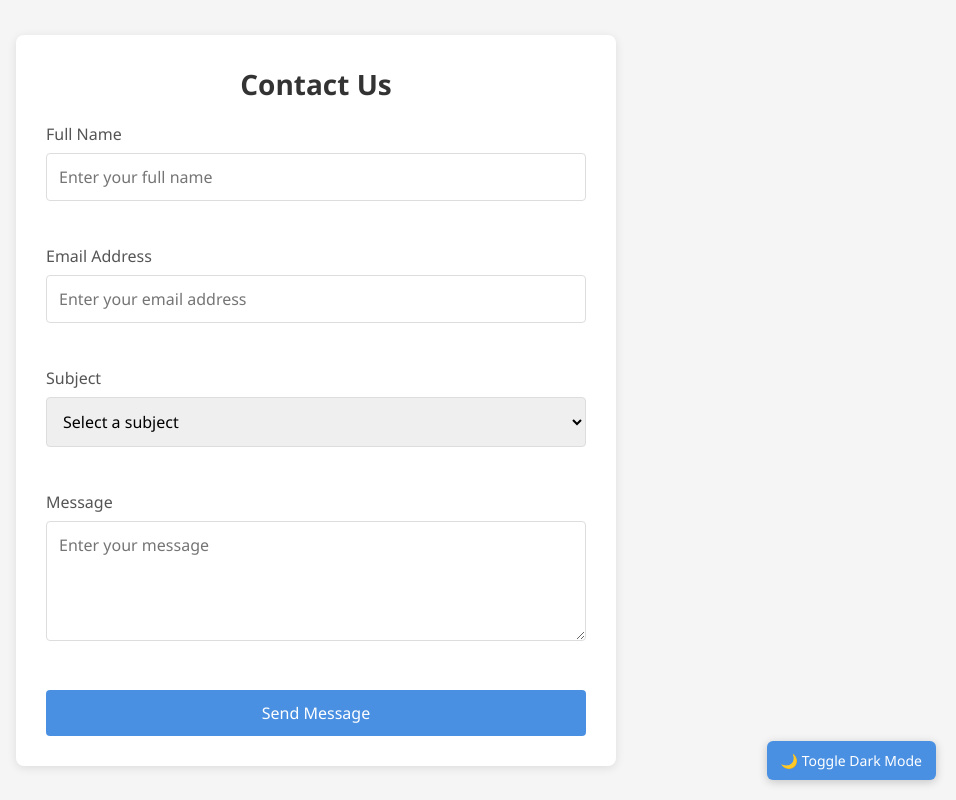
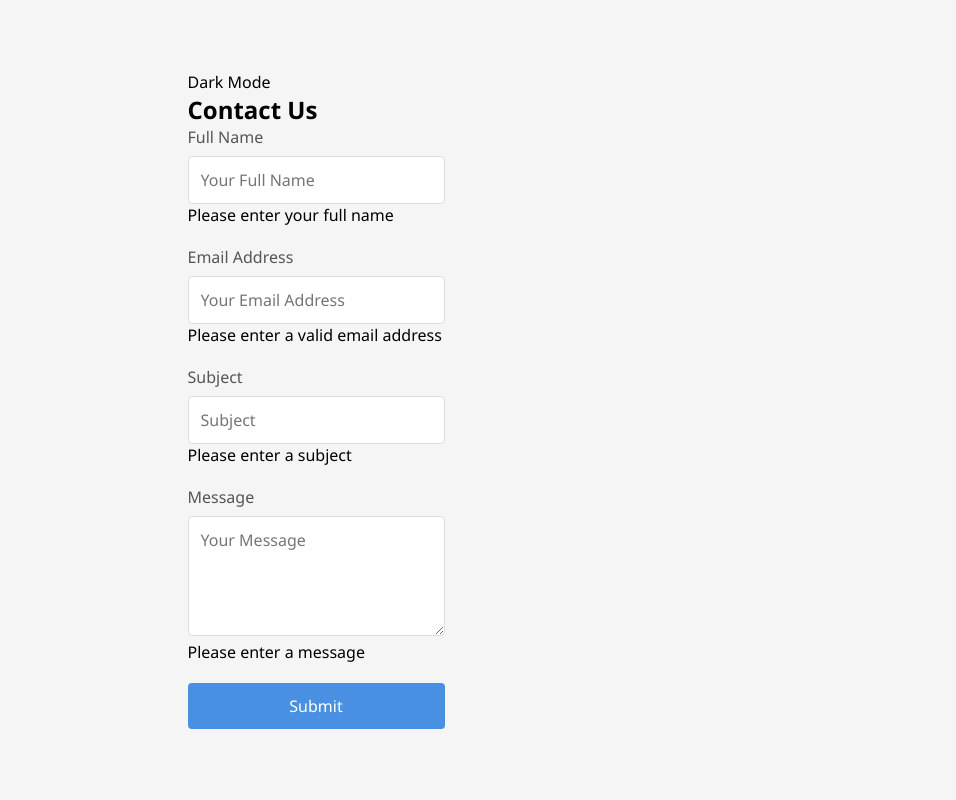
Before and after one commit to Ra7ma116/Contact_Form, a plain HTML site: page Contact_Form/index.html in a window 1280 px wide. Shown: the whole page, without its empty margins (324-1280 px from the left). Drawn offline with Linux system fonts and the light colour scheme.

Commit message:
Update index.html

```diff
--- a/Contact_Form/index.html
+++ b/Contact_Form/index.html
@@ -1,55 +1,42 @@
 <!DOCTYPE html>
 <html lang="en">
-
 <head>
-    <meta charset="UTF-8">
-    <meta name="viewport" content="width=device-width, initial-scale=1.0">
-    <title>Contact Form</title>
-    <link rel="stylesheet" href="assets/style.css">
+    <meta charset="UTF-8" />
+    <meta name="viewport" content="width=device-width, initial-scale=1.0" />
+    <title>Lively Contact Form with Dark Mode</title>
+    <link rel="stylesheet" href="assets/style.css" />
+    <link href="https://fonts.googleapis.com/css2?family=Poppins&display=swap" rel="stylesheet" />
 </head>
-
 <body>
-    <div class="contact-form">
+    <div class="contact-form-container">
+        <div class="dark-mode-toggle">
+            <span>Dark Mode</span>
+            <div class="toggle-switch" onclick="toggleDarkMode()"></div>
+        </div>
         <h2>Contact Us</h2>
-        <form id="contactForm">
-            <div class="form-group">
-                <label for="fullName">Full Name</label>
-                <input type="text" id="fullName" name="fullName" placeholder="Enter your full name">
-                <div class="error" id="nameError">Please enter your full name</div>
-            </div>
-
-            <div class="form-group">
-                <label for="email">Email Address</label>
-                <input type="email" id="email" name="email" placeholder="Enter your email address">
-                <div class="error" id="emailError">Please enter a valid email address</div>
-            </div>
-
-            <div class="form-group">
-                <label for="subject">Subject</label>
-                <select id="subject" name="subject">
-                    <option value="">Select a subject</option>
-                    <option value="general">General Inquiry</option>
-                    <option value="support">Support Request</option>
-                    <option value="feedback">Feedback</option>
-                    <option value="other">Other</option>
-                </select>
-                <div class="error" id="subjectError">Please select a subject</div>
-            </div>
-
-            <div class="form-group">
-                <label for="message">Message</label>
-                <textarea id="message" name="message" placeholder="Enter your message"></textarea>
-                <div class="error" id="messageError">Please enter your message</div>
-            </div>
-
-            <button type="submit" class="submit-btn">Send Message</button>
-        </form>
+        <div class="form-group">
+            <label for="name">Full Name</label>
+            <input type="text" id="name" name="name" placeholder="Your Full Name">
+            <div class="error-message" id="nameError">Please enter your full name</div>
+        </div>
+        <div class="form-group">
+            <label for="email">Email Address</label>
+            <input type="email" id="email" name="email" placeholder="Your Email Address">
+            <div class="error-message" id="emailError">Please enter a valid email address</div>
+        </div>
+        <div class="form-group">
+            <label for="subject">Subject</label>
+            <input type="text" id="subject" name="subject" placeholder="Subject">
+            <div class="error-message" id="subjectError">Please enter a subject</div>
+        </div>
+        <div class="form-group">
+            <label for="message">Message</label>
+            <textarea id="message" name="message" placeholder="Your Message"></textarea>
+            <div class="error-message" id="messageError">Please enter a message</div>
+        </div>
+        <button class="submit-btn" onclick="validateForm()">Submit</button>
     </div>
 
-    <div id="successPopup" class="popup">✅ Message sent successfully!</div>
-    <button id="toggleMode" class="toggle-btn">🌙 Toggle Dark Mode</button>
     <script src="assets/main.js"></script>
-
 </body>
-
 </html>
```
